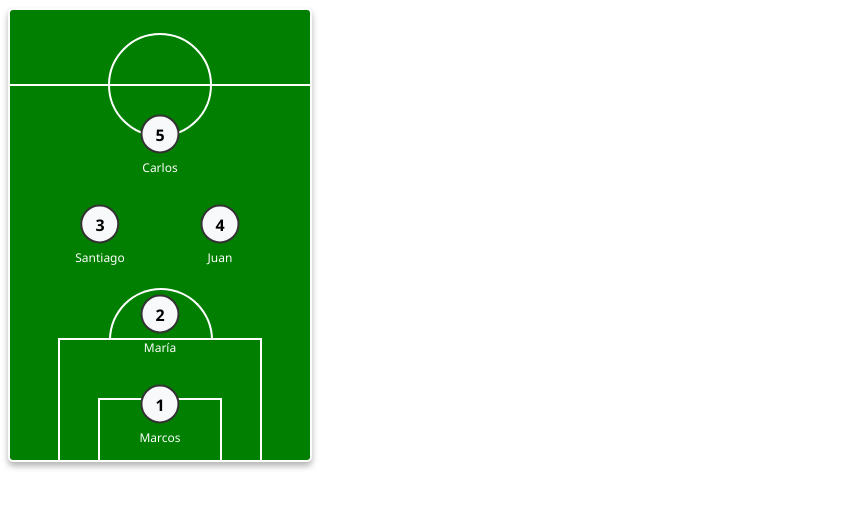
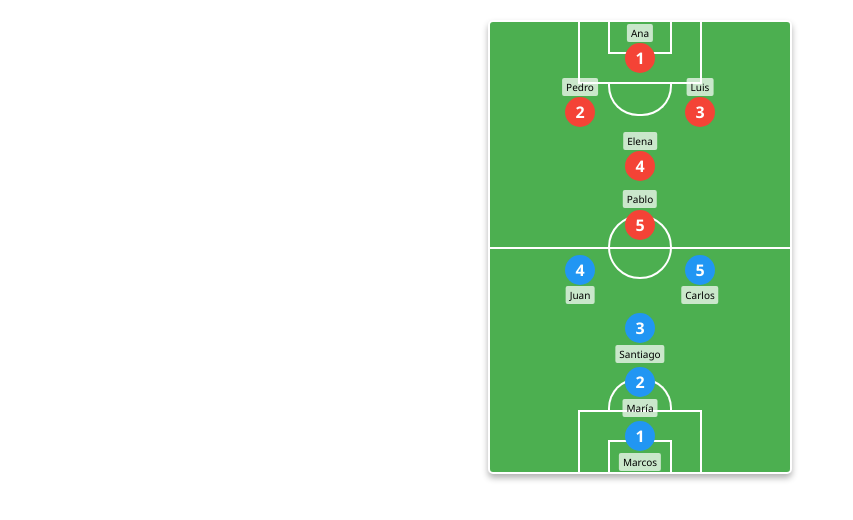
Before and after one commit to fedecarboni7/teams-optimizer, a FastAPI app: template templates/formations.html in a window 1280 px wide. Shown: the top 520 px of the page, without its empty margins (0-853 px from the left). Run offline with FastAPI, Linux system fonts and the light colour scheme; the template is opened without the code that fills it, so the values that code supplies are empty; parts of the project's set-up code (start-up, migrations or seed data) failed here and were passed over.

Commit message:
create a unique field for both teams

```diff
--- a/app/routes/main_routes.py
+++ b/app/routes/main_routes.py
@@ -191,3 +191,7 @@ async def submit_form(
     }
 
     return RedirectResponse(url="/", status_code=303)
+
+@router.get("/formations", response_class=HTMLResponse, include_in_schema=False)
+async def get_formations(request: Request):
+    return templates.TemplateResponse(request=request, name="formations.html")
--- /dev/null
+++ b/static/css/formations.css
@@ -0,0 +1,132 @@
+body {
+    font-family: 'Segoe UI', Tahoma, Geneva, Verdana, sans-serif;
+}
+
+.soccer-field {
+    width: 300px;
+    height: 450px;
+    background-color: #4CAF50;
+    position: relative;
+    margin: 20px auto;
+    border: 2px solid white;
+    border-radius: 5px;
+    box-shadow: 0px 4px 6px rgba(0, 0, 0, 0.3);
+}
+
+.goal-area, .penalty-area, .center-circle, .penalty-semicircle {
+    position: absolute;
+    border: 2px solid white;
+}
+
+.goal-area {
+    width: 60px;
+    height: 30px;
+    left: 50%;
+    transform: translateX(-50%);
+}
+
+.goal-area.top {
+    top: 0;
+    border-top: none;
+}
+
+.goal-area.bottom {
+    bottom: 0;
+    border-bottom: none;
+}
+
+.penalty-area {
+    width: 120px;
+    height: 60px;
+    left: 50%;
+    transform: translateX(-50%);
+}
+
+.penalty-area.top {
+    top: 0;
+    border-top: none;
+}
+
+.penalty-area.bottom {
+    bottom: 0;
+    border-bottom: none;
+}
+
+.center-circle {
+    width: 60px;
+    height: 60px;
+    border-radius: 50%;
+    top: 50%;
+    left: 50%;
+    transform: translate(-50%, -50%);
+}
+
+.center-line {
+    position: absolute;
+    width: 100%;
+    height: 0;
+    top: 50%;
+    left: 0;
+    border-top: 2px solid white;
+}
+
+.penalty-semicircle {
+    width: 60px;
+    height: 30px;
+    border-radius: 30px 30px 0 0;
+    left: 50%;
+    transform: translateX(50%);
+    rotate: 180deg;
+}
+
+.penalty-semicircle.top {
+    top: 62px;
+    border-bottom: none;
+}
+
+.penalty-semicircle.bottom {
+    bottom: 62px;
+    border-top: none;
+    border-radius: 0 0 30px 30px;
+}
+
+.player {
+    z-index: 1;
+    position: absolute;
+    width: 30px;
+    height: 30px;
+    transform: translate(-50%, -50%);
+}
+
+.player .jersey {
+    width: 100%;
+    height: 100%;
+    background-color: #f44336;
+    border-radius: 50%;
+    display: flex;
+    justify-content: center;
+    align-items: center;
+    color: white;
+    font-weight: bold;
+}
+
+.player.team1 .jersey {
+    background-color: #2196F3;
+}
+
+.player .name {
+    position: absolute;
+    top: 105%;
+    left: 50%;
+    transform: translateX(-50%);
+    white-space: nowrap;
+    font-size: 10px;
+    background-color: rgba(255, 255, 255, 0.7);
+    padding: 2px 4px;
+    border-radius: 2px;
+    font-weight: 500;
+}
+
+.player.team2 .name {
+    top: -64%;
+}
--- /dev/null
+++ b/static/js/formations.js
@@ -0,0 +1,119 @@
+function positionPlayers(team1Data, team2Data) {
+    const positions = {
+        // Fútbol 5
+        "2-1-1": {
+            "GK": {top: 92, left: 50},
+            "CB": [{top: 80, left: 30}, {top: 80, left: 70}],
+            "CM": {top: 68, left: 50},
+            "ST": {top: 55, left: 50}
+        },
+        "3-0-1": {
+            "GK": {top: 92, left: 50},
+            "CB": [{top: 75, left: 20}, {top: 80, left: 50}, {top: 75, left: 80}],
+            "ST": {top: 55, left: 50}
+        },
+        "2-0-2": {
+            "GK": {top: 92, left: 50},
+            "CB": [{top: 75, left: 30}, {top: 75, left: 70}],
+            "ST": [{top: 55, left: 30}, {top: 55, left: 70}]
+        },
+        "1-2-1": {
+            "GK": {top: 92, left: 50},
+            "CB": {top: 80, left: 50},
+            "CM": [{top: 68, left: 30}, {top: 68, left: 70}],
+            "ST": {top: 55, left: 50}
+        },
+        "1-1-2": {
+            "GK": {top: 92, left: 50},
+            "CB": {top: 80, left: 50},
+            "CM": {top: 68, left: 50},
+            "ST": [{top: 55, left: 30}, {top: 55, left: 70}]
+        },
+        "1-0-3": {
+            "GK": {top: 92, left: 50},
+            "CB": {top: 80, left: 50},
+            "ST": [{top: 55, left: 20}, {top: 60, left: 50}, {top: 55, left: 80}]
+        },
+        // Fútbol 11
+        "4-4-2": {
+            "GK": {top: 90, left: 50},
+            "RB": {top: 70, left: 15},
+            "CB": [{top: 70, left: 30}, {top: 70, left: 70}],
+            "LB": {top: 70, left: 85},
+            "RM": {top: 45, left: 15},
+            "CM": [{top: 45, left: 30}, {top: 45, left: 70}],
+            "LM": {top: 45, left: 85},
+            "ST": [{top: 20, left: 30}, {top: 20, left: 70}]
+        }
+    };
+
+    const field = document.querySelector('#soccer-field');
+    field.innerHTML = ''; // Limpiar el campo
+
+    function positionTeam(teamData, isTopTeam) {
+        teamData.players.forEach(player => {
+            const position = positions[teamData.formation][player.position];
+            let top, left;
+
+            if (Array.isArray(position)) {
+                const pos = position.shift();
+                top = pos.top;
+                left = pos.left;
+            } else {
+                top = position.top;
+                left = position.left;
+            }
+
+            if (!isTopTeam) {
+                top = 100 - top; // Invertir la posición vertical para el equipo de abajo
+            }
+
+            const playerElement = document.createElement('div');
+            playerElement.className = `player ${isTopTeam ? 'team1' : 'team2'}`;
+            playerElement.style.top = `${top}%`;
+            playerElement.style.left = `${left}%`;
+            playerElement.innerHTML = `
+            <div class="jersey">${player.number}</div>
+            <div class="name">${player.name}</div>
+            `;
+
+            field.appendChild(playerElement);
+        });
+    }
+
+    positionTeam(team1Data, true);
+    positionTeam(team2Data, false);
+
+    // Volver a añadir los elementos del campo
+    ['goal-area top', 'penalty-area top', 'penalty-semicircle top', 'center-circle', 'center-line',
+    'penalty-semicircle bottom', 'penalty-area bottom', 'goal-area bottom'].forEach(className => {
+        const element = document.createElement('div');
+        element.className = className;
+        field.appendChild(element);
+    });
+}
+
+// Ejemplo de uso
+const team1Data = {
+    formation: '1-1-2',
+    players: [
+        {position: 'GK', number: 1, name: 'Marcos'},
+        {position: 'CB', number: 2, name: 'María'},
+        {position: 'CM', number: 3, name: 'Santiago'},
+        {position: 'ST', number: 4, name: 'Juan'},
+        {position: 'ST', number: 5, name: 'Carlos'}
+    ]
+};
+
+const team2Data = {
+    formation: '2-1-1',
+    players: [
+        {position: 'GK', number: 1, name: 'Ana'},
+        {position: 'CB', number: 2, name: 'Pedro'},
+        {position: 'CB', number: 3, name: 'Luis'},
+        {position: 'CM', number: 4, name: 'Elena'},
+        {position: 'ST', number: 5, name: 'Pablo'}
+    ]
+};
+
+positionPlayers(team1Data, team2Data);
--- a/templates/formations.html
+++ b/templates/formations.html
@@ -4,119 +4,19 @@
   <meta charset="UTF-8">
   <meta name="viewport" content="width=device-width, initial-scale=1.0">
   <title>Formación de Jugadores</title>
-  <style>
-    .soccer-field {
-        position: relative;
-        display: flex;
-        flex-wrap: wrap;
-        width: 300px;
-        height: 450px;
-        border: 2px solid white;
-        background-color: #007f00;
-        border-radius: 5px;
-        box-shadow: 0px 4px 6px rgba(0, 0, 0, 0.3);
-        overflow: hidden;
-    }
-
-    /* Área de arco */
-    .goal-area {
-        position: absolute;
-        bottom: 0;
-        left: 50%;
-        width: 120px;
-        height: 60px;
-        border: 2px solid white;
-        border-bottom: none;
-        transform: translateX(-50%);
-    }
-
-    /* Área grande */
-    .penalty-area {
-        position: absolute;
-        bottom: 0;
-        left: 50%;
-        width: 200px;
-        height: 120px;
-        border: 2px solid white;
-        border-bottom: none;
-        transform: translateX(-50%);
-    }
-
-    /* Semicírculo sobre el área */
-    .penalty-semicircle {
-        position: absolute;
-        bottom: 120px;
-        left: 33%;
-        width: 100px;
-        height: 50px;
-        border: 2px solid white;
-        border-top: none;
-        border-radius: 0 0 100px 100px;
-        rotate: 180deg;
-    }
-
-    /* Círculo central */
-    .center-circle {
-        position: absolute;
-        top: 23px;
-        left: 50%;
-        width: 100px;
-        height: 100px;
-        border: 2px solid white;
-        border-radius: 50%;
-        transform: translateX(-50%);
-    }
-
-    /* Línea central */
-    .center-line {
-        position: absolute;
-        top: -150px;
-        left: 50%;
-        width: 2px;
-        height: 450px;
-        background-color: white;
-        rotate: 90deg;
-    }
-
-    /* Estilo de los jugadores */
-    .player {
-        position: absolute;
-        text-align: center;
-        transform: translate(-50%, -50%);
-        z-index: 1;
-    }
-
-    .jersey {
-        width: 35px;
-        height: 35px;
-        background-color: #f8f9fa;
-        color: black;
-        border-radius: 50%;
-        display: flex;
-        justify-content: center;
-        align-items: center;
-        margin: 0 auto;
-        border: 2px solid #333;
-        font-weight: bold;
-        font-family:'Segoe UI', Tahoma, Geneva, Verdana, sans-serif
-    }
-
-    .name {
-        font-size: 12px;
-        color: white;
-        margin-top: 5px;
-        font-family: 'Segoe UI', Tahoma, Geneva, Verdana, sans-serif;
-    }
-  </style>
+  <link rel="stylesheet" href="/static/css/formations.css">
 </head>
 <body>
-    <div class="soccer-field" id="field">
-        <div class="goal-area"></div>
-        <div class="penalty-area"></div>
-        <div class="penalty-semicircle"></div>
+    <div id="soccer-field" class="soccer-field">
+        <div class="goal-area top"></div>
+        <div class="penalty-area top"></div>
+        <div class="penalty-semicircle top"></div>
         <div class="center-circle"></div>
         <div class="center-line"></div>
+        <div class="penalty-semicircle bottom"></div>
+        <div class="penalty-area bottom"></div>
+        <div class="goal-area bottom"></div>
     </div>
-    <script src="formations.js"></script>
+    <script src="static/js/formations.js"></script>
 </body>
 </html>
```
Also changed, not shown: templates/formations.js (deleted, +0 -91 lines).
